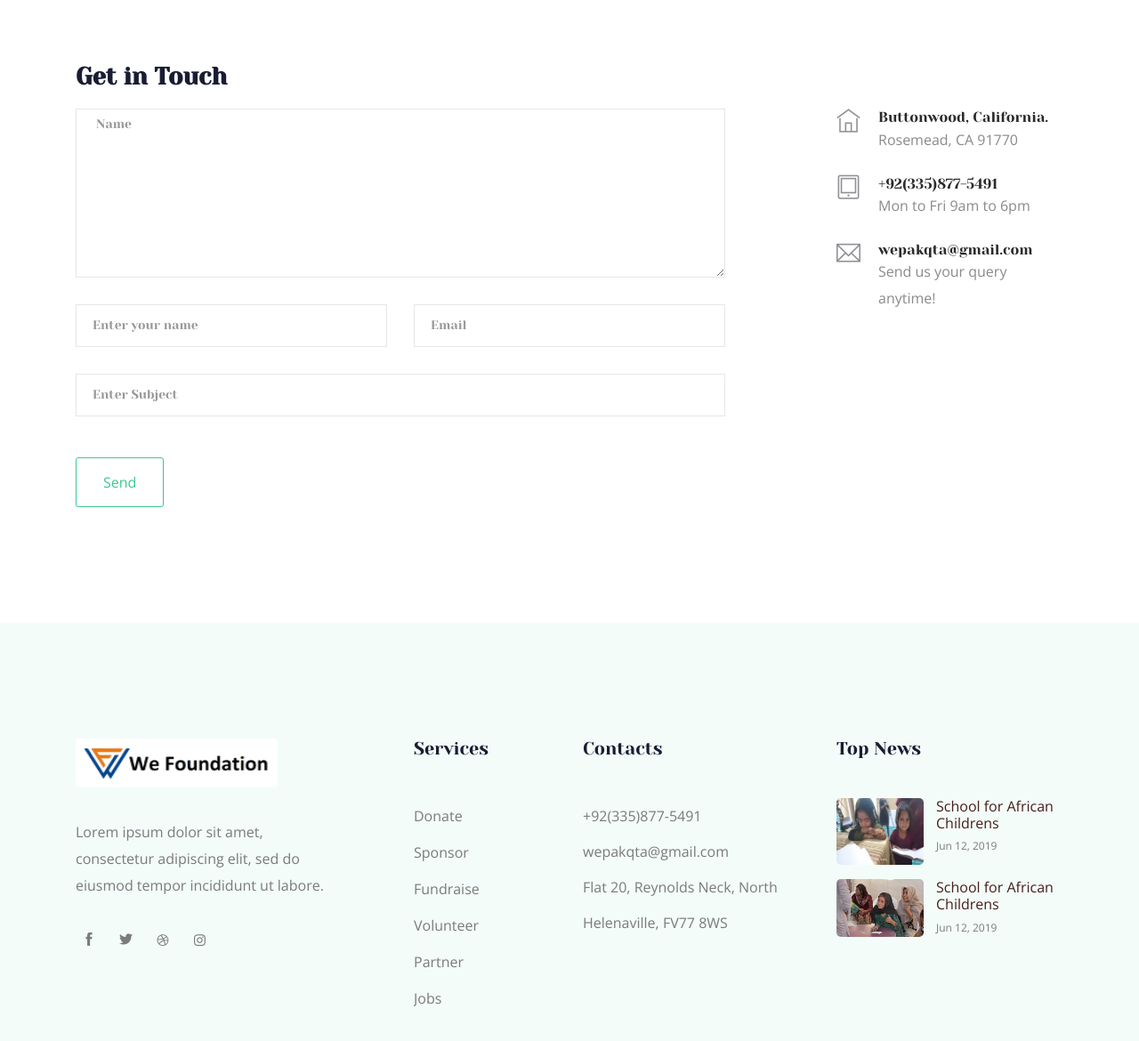
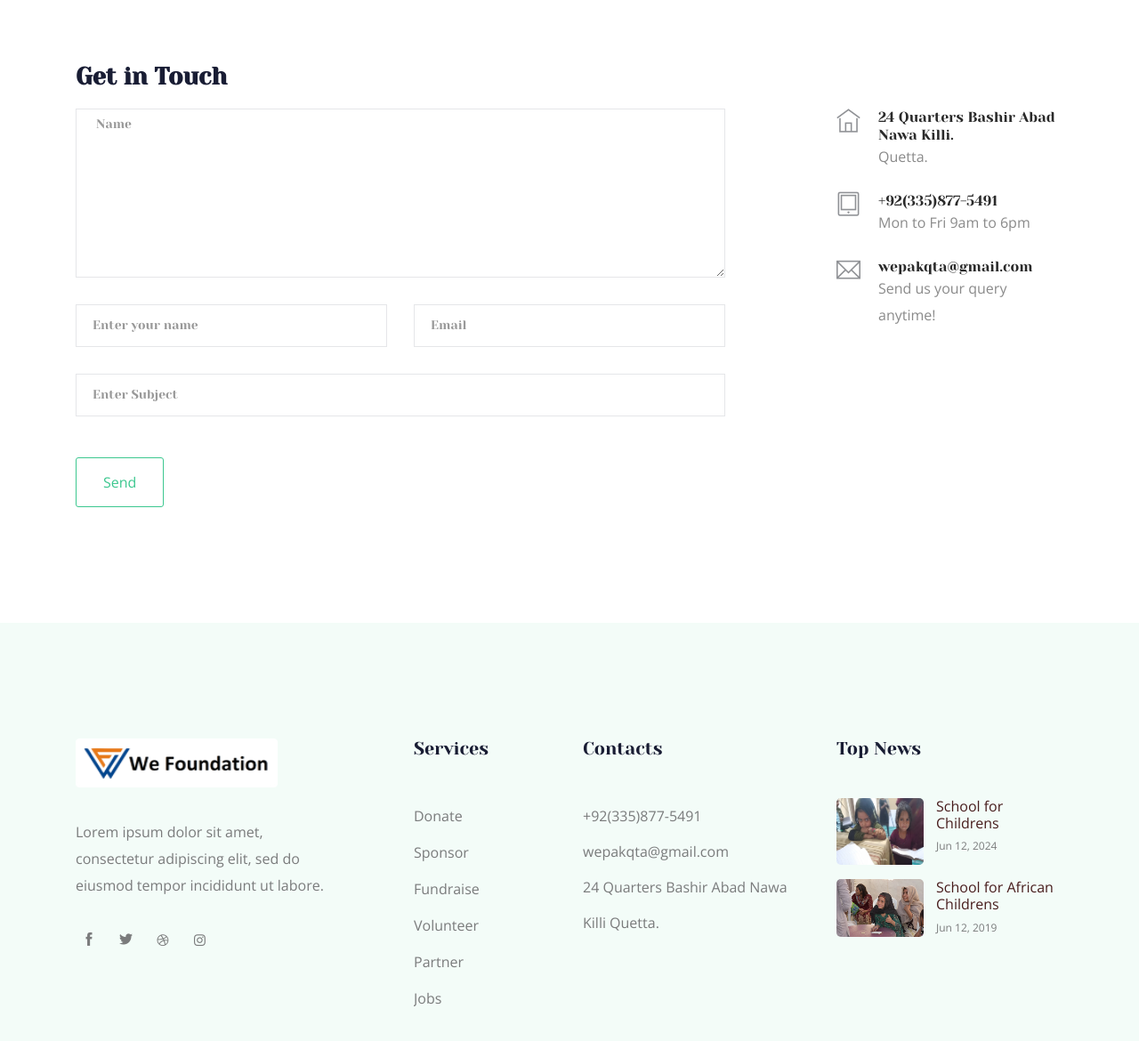
Before and after one commit to amirjohnfrancis/WeFoundation, a plain HTML site: page contact.html in a window 1280 px wide. Shown: the part 1133-2303 px from the top of the page at 89% size. Drawn offline with nearby package versions, Linux system fonts and the light colour scheme; some packages are replaced by stand-ins of ours.

Commit message:
Update contact.html

```diff
--- a/contact.html
+++ b/contact.html
@@ -210,8 +210,8 @@
                         <div class="media contact-info">
                             <span class="contact-info__icon"><i class="ti-home"></i></span>
                             <div class="media-body">
-                                <h3>Buttonwood, California.</h3>
-                                <p>Rosemead, CA 91770</p>
+                                <h3>24 Quarters Bashir Abad Nawa Killi.</h3>
+                                <p> Quetta.</p>
                             </div>
                         </div>
                         <div class="media contact-info">
@@ -299,8 +299,7 @@
                             <div class="contacts">
                                 <p>+92(335)877-5491 <br>
                                     wepakqta@gmail.com <br>
-                                    Flat 20, Reynolds Neck, North
-                                    Helenaville, FV77 8WS
+                                    24 Quarters Bashir Abad Nawa Killi Quetta.
                                 </p>
                             </div>
                         </div>
@@ -319,10 +318,10 @@
                                     </div>
                                     <div class="info">
                                         <a href="#">
-                                            <h4>School for African
+                                            <h4>School for
                                                 Childrens</h4>
                                         </a>
-                                        <span>Jun 12, 2019</span>
+                                        <span>Jun 12, 2024</span>
                                     </div>
                                 </li>
                                 <li>
```
